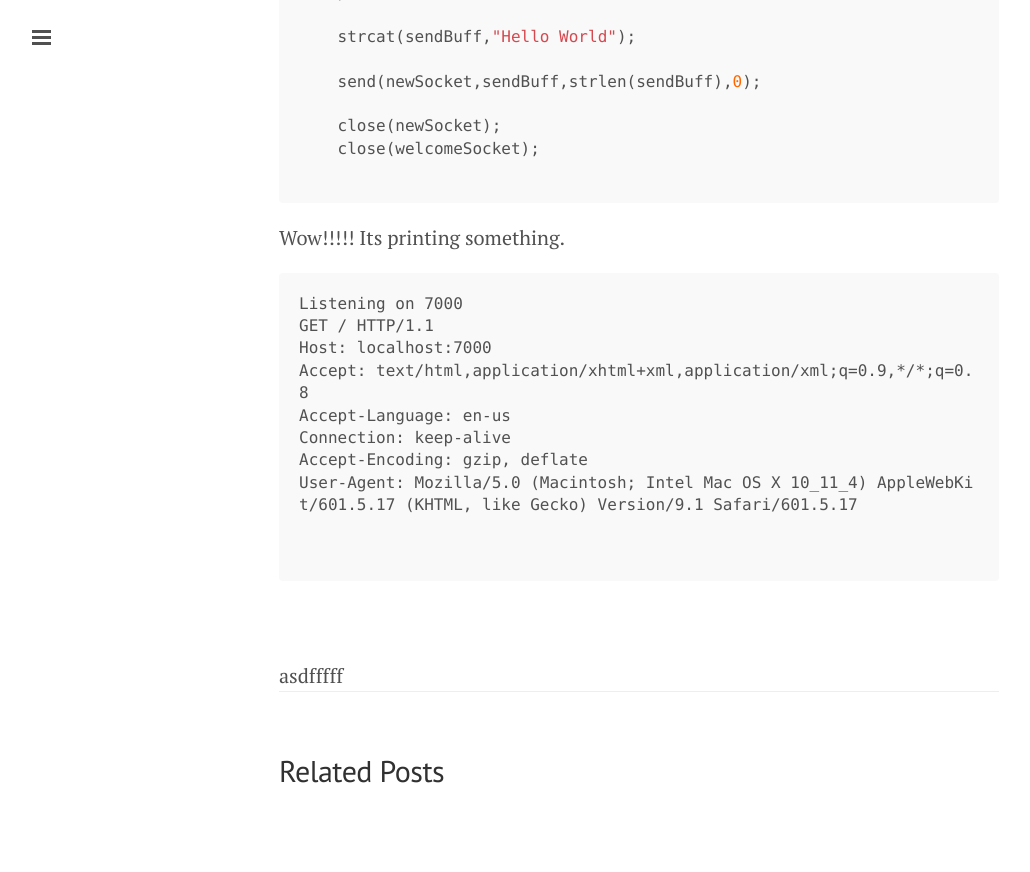
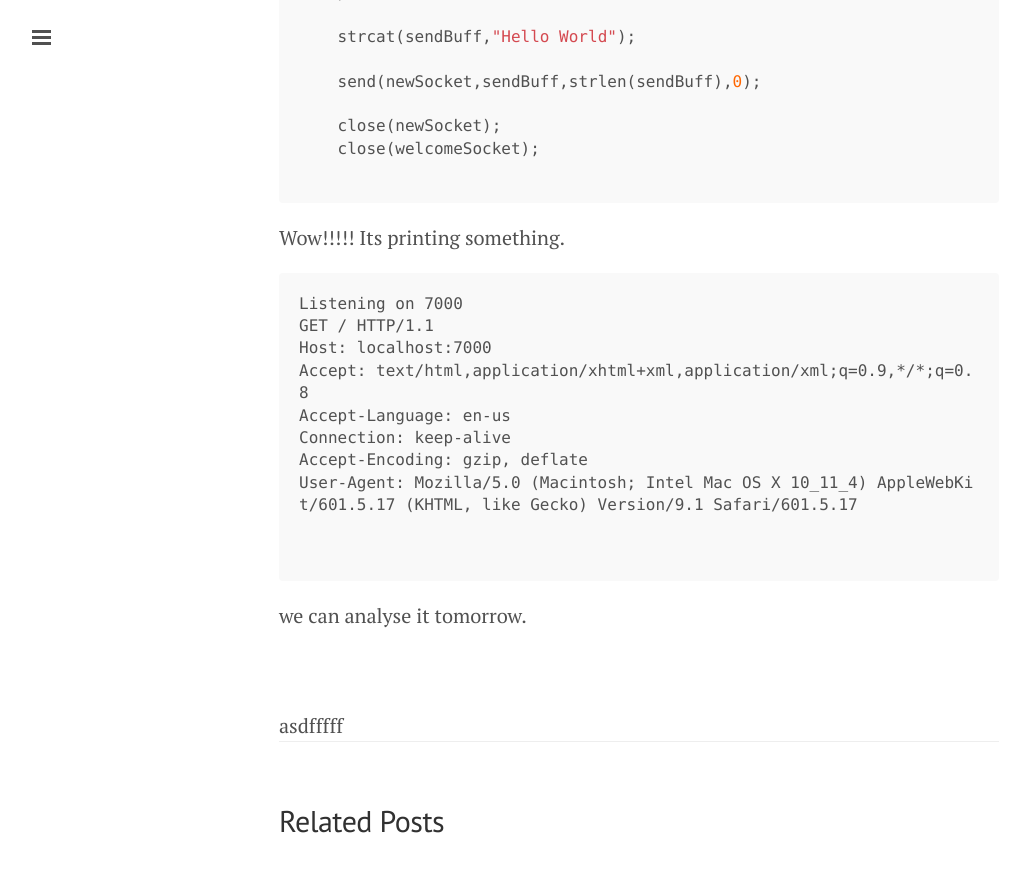
Before and after one commit to gokultp/gokultp.github.io, a Jekyll site: the page built from _posts/2016-08-19-a-journey-with-http.markdown, in a window 1280 px wide and 900 px high, scrolled down 5472 px. Shown: the top 872 px of the window, without its empty margins (1-1031 px from the left). Built offline with Jekyll 4.4.1, drawn with Linux system fonts in a browser that asks for light colours; comment, search, counter and statistics services are not loaded; before the commit the page ends 6322 px from its top, so only the background shows below that.

````diff
--- a/_posts/2016-08-19-a-journey-with-http.markdown
+++ b/_posts/2016-08-19-a-journey-with-http.markdown
@@ -224,3 +224,5 @@
 
 
 ```
+
+we can analyse it tomorrow.
````
